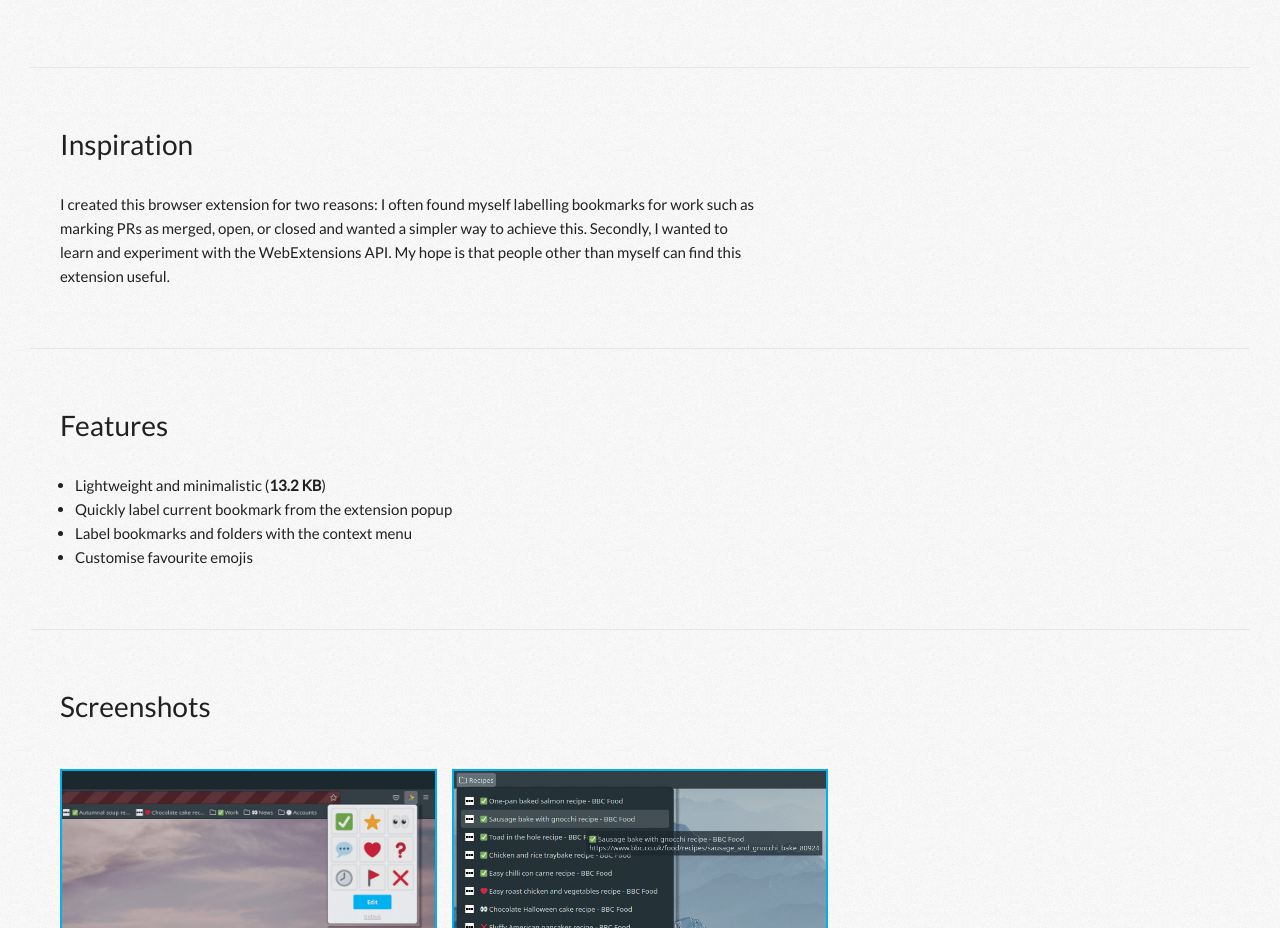
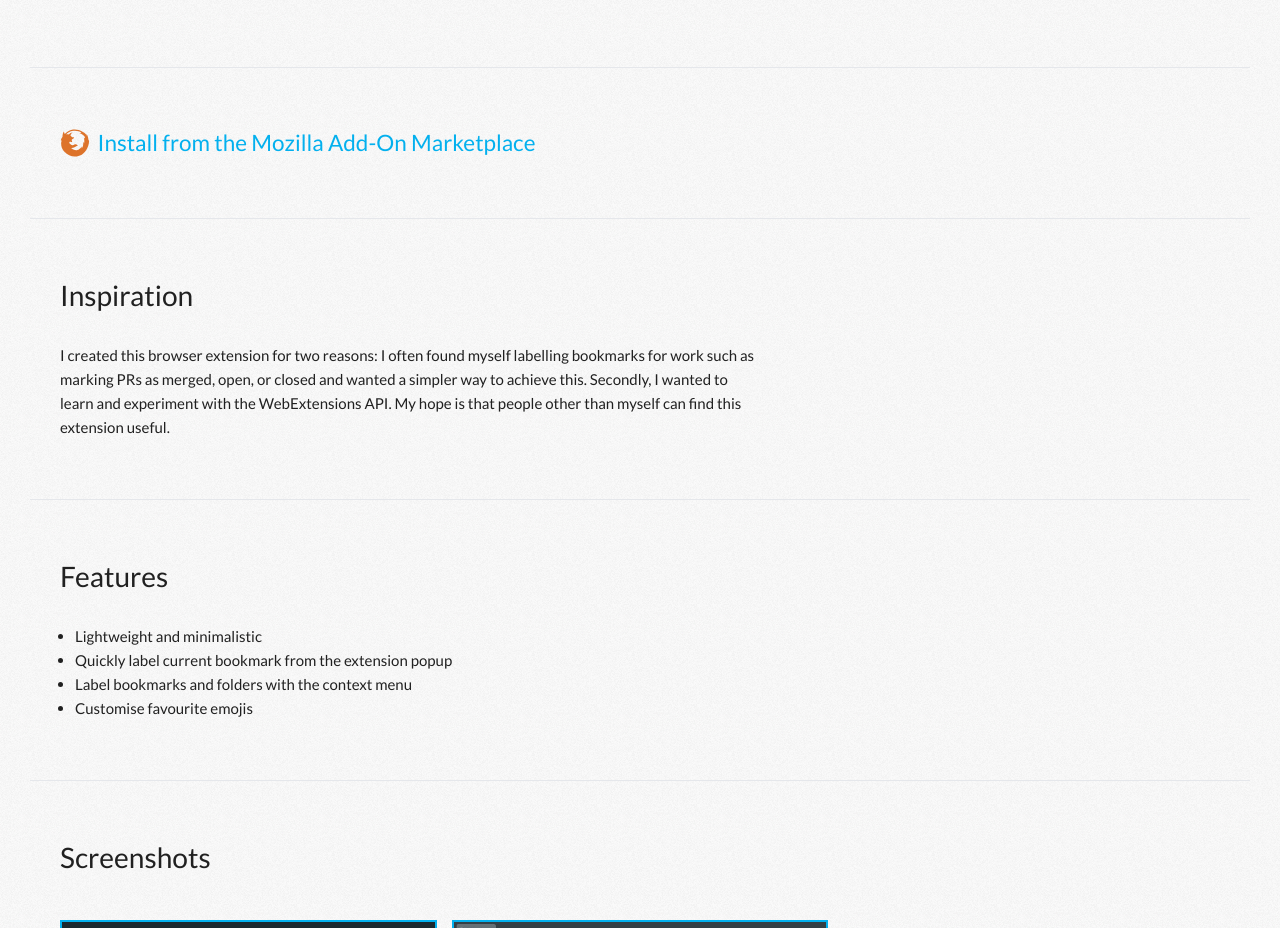
Before and after one commit to KyleGough/portfolio, a React (Create React App) app: page /projects/bookmark-labeller in a window 1280 px wide. Shown: the part 1088-2016 px from the top of the page. Built offline with nearby package versions, Linux system fonts and the light colour scheme.

Commit message:
Bookmark Labeller Install Link (#59)
* Removed bookmark labeller size

* Bookmark labeller download link

```diff
--- a/src/pages/projects/BookmarkLabeller/BookmarkLabeller.tsx
+++ b/src/pages/projects/BookmarkLabeller/BookmarkLabeller.tsx
@@ -2,11 +2,13 @@ import React, { useEffect } from 'react';
 
 import { Divider } from '../../../components/Divider';
 import { ImageFigure } from '../../../components/ImageFigure';
+import { Link } from '../../../components/Link';
 import { Pagination } from '../../../components/Pagination';
 import { ProjectHeader } from '../../../components/ProjectHeader';
 import { Screenshots } from '../../../components/Screenshots';
 import { Section } from '../../../components/Section';
 import { getProjectData } from '../../../data';
+import FirefoxLogo from '../../../img/firefox.svg';
 import images from './images.json';
 
 const project = getProjectData('bookmark-labeller');
@@ -27,6 +29,19 @@ export const BookmarkLabeller: React.FC = () => {
       <Divider />
 
       <Section>
+        <div className="flex">
+          <img className="w-8 h-8 mr-2" src={FirefoxLogo} alt="Firefox Logo" />
+          <Link href="https://addons.mozilla.org/en-US/firefox/addon/bookmark-labeller/">
+            <p className="text-2xl">
+              Install from the Mozilla Add-On Marketplace
+            </p>
+          </Link>
+        </div>
+      </Section>
+
+      <Divider />
+
+      <Section>
         <h2 className="project-header">Inspiration</h2>
         <p className="max-w-reading">
           I created this browser extension for two reasons: I often found myself
@@ -42,9 +57,7 @@ export const BookmarkLabeller: React.FC = () => {
       <Section>
         <h2 className="project-header">Features</h2>
         <ul className="project-list">
-          <li>
-            Lightweight and minimalistic &#40;<strong>13.2 KB</strong>&#41;
-          </li>
+          <li>Lightweight and minimalistic</li>
           <li>Quickly label current bookmark from the extension popup</li>
           <li>Label bookmarks and folders with the context menu</li>
           <li>Customise favourite emojis</li>
```
Also changed, not shown: src/img/firefox.svg (added), 1 other file (tests, documents, lock files or other folders).
